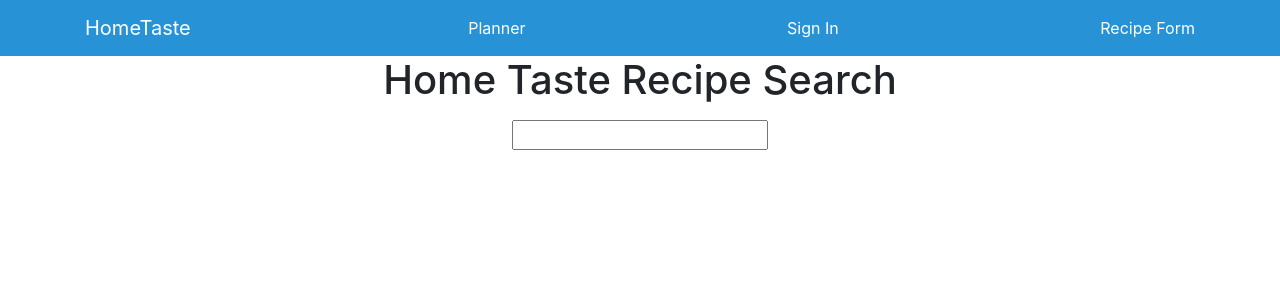
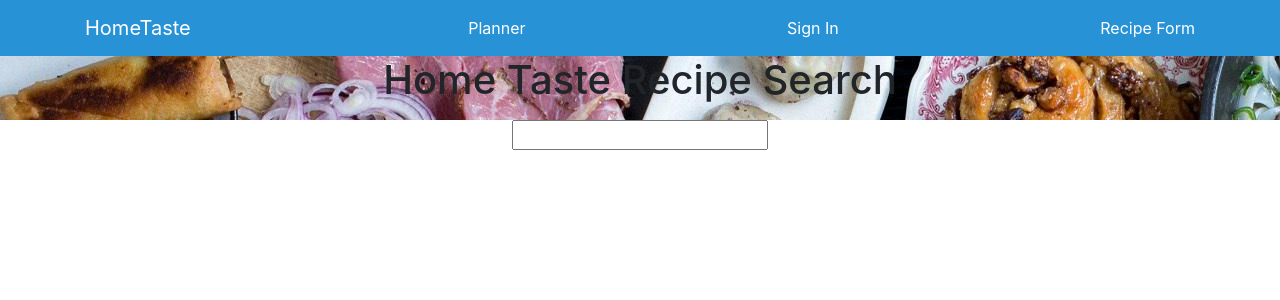
Before and after one commit to HakQ/HomeTaste, a React (Create React App) app: page / in a window 1280 px wide. Shown: the top 300 px of the page. Built offline with nearby package versions, Linux system fonts and the light colour scheme.

Commit message:
updated things

```diff
--- a/src/components/Home.js
+++ b/src/components/Home.js
@@ -2,6 +2,12 @@ import React from 'react'
 import Recipes from './Recipes';
 //import homepage from './images/homepage';
 import homepage from '../components/images/homepage.jpeg';
+
+let backimg = {
+    width: "100%",
+    height: "100%",
+    backgroundImage: `url(${homepage})`
+};
 
 export default class Home extends React.Component {
 
@@ -38,7 +44,7 @@ export default class Home extends React.Component {
 
         return (
             <div>
-                <form>
+                <form style={backimg}>
                     <label><h1>Home Taste Recipe Search</h1></label>
                 </form>
                 <input type="text" onChange={(e) => this.foodSearch(e)}/>
--- a/src/components/Recipe.js
+++ b/src/components/Recipe.js
@@ -3,7 +3,6 @@ import { Link } from "react-router-dom";
 
 
 class Recipe extends React.Component {
-
 
     state = {
       activeRecipe: []
@@ -11,7 +10,9 @@ class Recipe extends React.Component {
 
     render() {
       const recipe = this.state.activeRecipe;
+      console.log("inside recipe");
       return (
+
         <div className="container">
           { this.state.activeRecipe.length !== 0 &&
             <div className="active-recipe">
--- a/src/components/Recipes.js
+++ b/src/components/Recipes.js
@@ -25,6 +25,7 @@ const Recipes = props => (
               <Link to={{
                   pathname: `/recipe/${recipe.recipe_id}`,
                   state: { recipe: recipe.title }
+
                 }}>View Recipe</Link>
               </button>
           </div>
--- a/src/components/recipeForm/AddRecipe.js
+++ b/src/components/recipeForm/AddRecipe.js
@@ -1,13 +1,13 @@
 import React, { Component } from 'react';
 import uuid from 'uuid';
-import { Button } from 'react-bootstrap';
+/*import { Button } from 'react-bootstrap';
 import { Image } from 'react-bootstrap';
 import { FormGroup } from 'react-bootstrap';
 import { ControlLabel } from 'react-bootstrap';
 import { FormControl } from 'react-bootstrap';
 import { Form } from 'react-bootstrap';
 import { Col } from 'react-bootstrap';
-import { Checkbox } from 'react-bootstrap';
+import { Checkbox } from 'react-bootstrap';*/
 
 import apple from '../images/apple.png'
 
@@ -52,13 +52,13 @@ class AddRecipe extends Component {
       return <option key={category} value={category}>{category}</option>
     });
     return (
-      <div class="row text-center">
+      <div className="row text-center">
 
-        <div class = "col-12" >
+        <div className = "col-12" >
           <h3>Add Recipe</h3>
         </div>
 
-        <div class = "col-12">
+        <div className = "col-12">
           <form onSubmit={this.handleSubmit.bind(this)}>
             <div >
               <img src={apple} height="200px" width="200px" />
--- a/src/components/recipeForm/RecipeForm.js
+++ b/src/components/recipeForm/RecipeForm.js
@@ -1,9 +1,9 @@
 import React, { Component } from 'react';
 import uuid from 'uuid';
-import Recipes from './Recipes';
+//import Recipes from './Recipes';
 import AddRecipe from './AddRecipe';
 
-import { BrowserRouter, Route, Switch } from 'react-router-dom';
+//import { BrowserRouter, Route, Switch } from 'react-router-dom';
 
 import '../../App.css';
 
```
Also changed, not shown: src/components/Router.js (+4 -3 lines).
